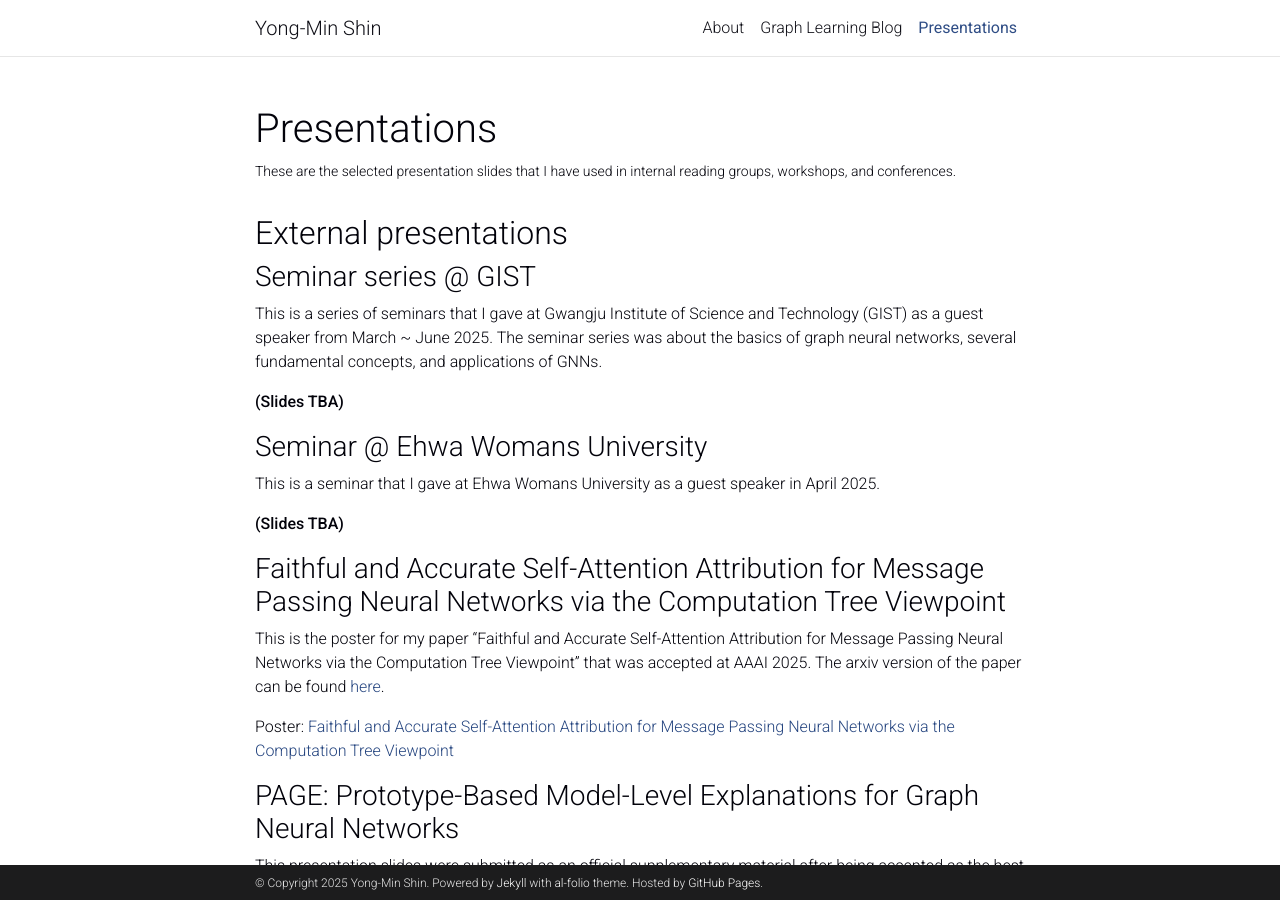
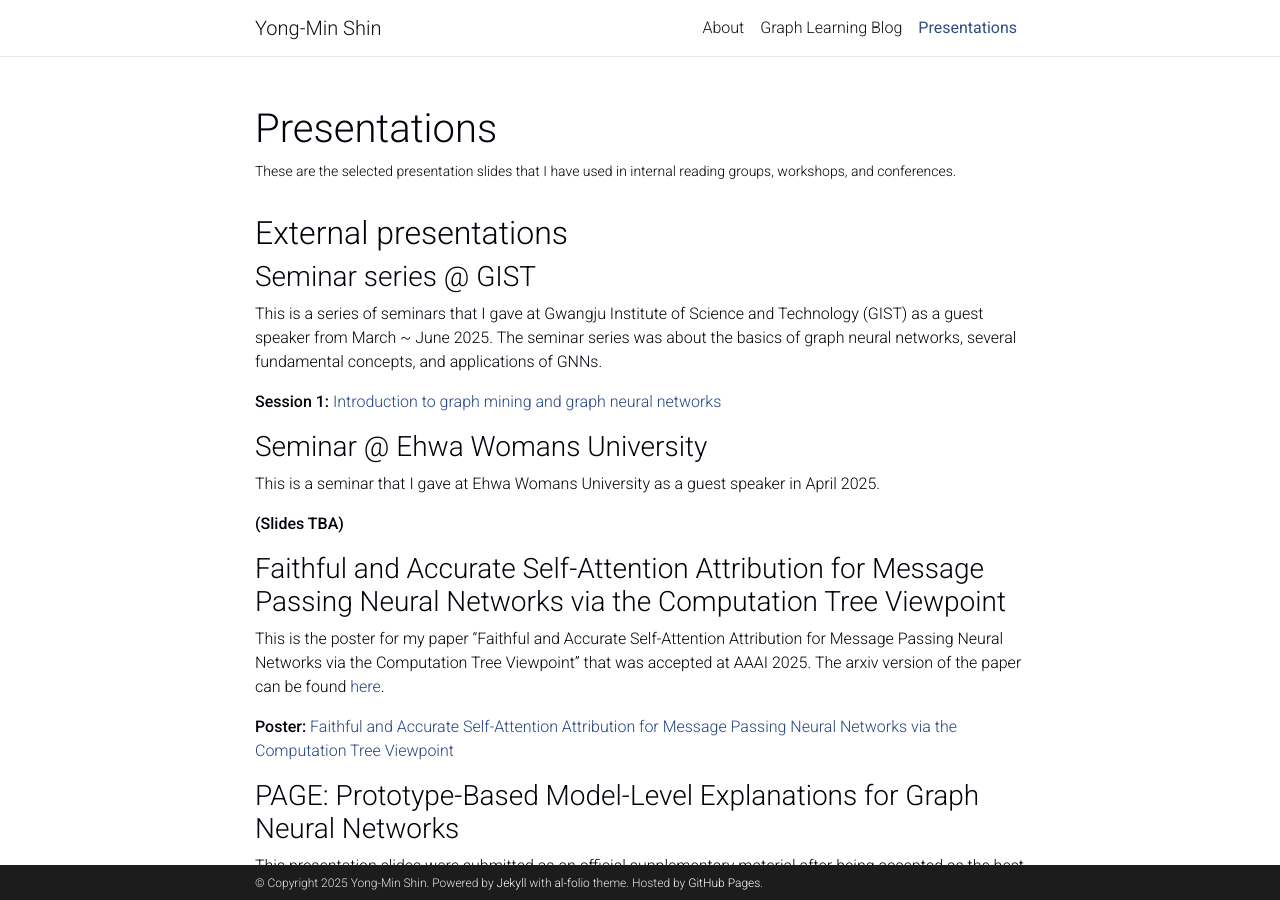
Before and after one commit to jordan7186/jordan7186.github.io, a Jekyll site: the page built from _pages/presentations.md, in a window 1280 px wide and 900 px high. Built offline with Jekyll 4.4.1, drawn with Linux system fonts in a browser that asks for light colours; comment, search, counter and statistics services are not loaded; a style sheet for code colours, icons or effects is not loaded; some of the changed lines change nothing that is shown.

Commit message:
update presentation status

```diff
--- a/_pages/presentations.md
+++ b/_pages/presentations.md
@@ -10,33 +10,38 @@
 ## External presentations
 
 ### Seminar series @ GIST
+
 This is a series of seminars that I gave at Gwangju Institute of Science and Technology (GIST) as a guest speaker from March ~ June 2025. The seminar series was about the basics of graph neural networks, several fundamental concepts, and applications of GNNs.
 
-**(Slides TBA)**
+**Session 1:** [Introduction to graph mining and graph neural networks](/assets/pdf/[GIST]01_Introduction_to_graph_mining_and_graph_neural_networks.pdf)
 
 ### Seminar @ Ehwa Womans University
+
 This is a seminar that I gave at Ehwa Womans University as a guest speaker in April 2025.
 
 **(Slides TBA)**
 
 ### Faithful and Accurate Self-Attention Attribution for Message Passing Neural Networks via the Computation Tree Viewpoint
+
 This is the poster for my paper "Faithful and Accurate Self-Attention Attribution for Message Passing Neural Networks via the Computation Tree Viewpoint" that was accepted at AAAI 2025. The arxiv version of the paper can be found [here](https://arxiv.org/abs/2406.04612).
 
-Poster: [Faithful and Accurate Self-Attention Attribution for Message Passing Neural Networks via the Computation Tree Viewpoint](/assets/pdf/Poster_final_GAtt.pdf)
+**Poster:** [Faithful and Accurate Self-Attention Attribution for Message Passing Neural Networks via the Computation Tree Viewpoint](/assets/pdf/Poster_final_GAtt.pdf)
 
 ### PAGE: Prototype-Based Model-Level Explanations for Graph Neural Networks
+
 This presentation slides were submitted as an official supplementary material after being accepted as the best academic paper at the Graduate School of Yonsei University.
 
-Slide: [PAGE: Prototype-Based Model-Level Explanations for Graph Neural Networks](/assets/pdf/Presentation_PAGE.pdf)
+**Slide:** [PAGE: Prototype-Based Model-Level Explanations for Graph Neural Networks](/assets/pdf/Presentation_PAGE.pdf)
 
 Also, this is the poster that I presented for the short version, accepted at AAAI 2022.
 
-Poster: [PAGE (AAAI 2022)](/assets/pdf/Poster_final_AAAI_2022.pdf)
+**Poster:** [PAGE (AAAI 2022)](/assets/pdf/Poster_final_AAAI_2022.pdf)
 
 ### Edgeless-GNN: Unsupervised Inductive Edgeless Network Embedding
+
 This presentation was given during the 28th Samsung HumanTech award, which eventually led to the award of the bronze prize.
 
-Slide: [Edgeless-GNN: Unsupervised Inductive Edgeless Network Embedding](/assets/pdf/EdgelessGNN_Hutech.pdf)
+**Slide:** [Edgeless-GNN: Unsupervised Inductive Edgeless Network Embedding](/assets/pdf/EdgelessGNN_Hutech.pdf)
 
 
 ## Internal presentations
@@ -45,29 +50,30 @@
 
 This was a two-part presentation where I introduced the basics of causal learning in an internal seminar at my lab, which I got a LOT of help from ["Introduction to Causal Inference" by Brady Neal](https://www.bradyneal.com/causal-inference-course). Thank you!!
 
-Slide 1: [Causal learning: Part 1](/assets/pdf/Causal_learning_part1.pdf)
-Slide 2: [Causal learning: Part 2](/assets/pdf/Causal_learning_part2.pdf)
+**Slide 1:** [Causal learning: Part 1](/assets/pdf/Causal_learning_part1.pdf)
+
+**Slide 2:** [Causal learning: Part 2](/assets/pdf/Causal_learning_part2.pdf)
 
 ### Self-supervised learning
 
-- This was a presentation made when I was interested in understanding the SimCLR framework.
+This was a presentation made when I was interested in understanding the SimCLR framework.
 
-Slide: [Introduction to SimCLR](/assets/pdf/SimCLR.pdf)
+**Slide:** [Introduction to SimCLR](/assets/pdf/SimCLR.pdf)
 
 ### Knowledge distillation
 
-- Towards understanding knowledge distillation: This was a presentation made when I was interested in understanding knowledge distillation, which I eventually applied to my research on efficient graph learning.
+Towards understanding knowledge distillation: This was a presentation made when I was interested in understanding knowledge distillation, which I eventually applied to my research on efficient graph learning.
 
-Slide: [Towards understanding knowledge distillation](/assets/pdf/Knowledge_distillation.pdf)
+**Slide:** [Towards understanding knowledge distillation](/assets/pdf/Knowledge_distillation.pdf)
 
 ### Physics-informed machine learning (PIML)
 
-- A review of the paper: Vector Neurons: A General Framework for SO(3)-Equivariant Networks by Dent et al. This was a presentation made when I was interested in understanding the physics-informed machine learning landscape.
+A review of the paper: Vector Neurons: A General Framework for SO(3)-Equivariant Networks by Dent et al. This was a presentation made when I was interested in understanding the physics-informed machine learning landscape.
 
-Slide: [Vector Neurons: A General Framework for SO(3)-Equivariant Networks](/assets/pdf/Vector_Neurons.pdf)
+**Slide:** [Vector Neurons: A General Framework for SO(3)-Equivariant Networks](/assets/pdf/Vector_Neurons.pdf)
 
 ### Unsupervised disentanglement
 
-- A review of the paper: Challenging common assumptions in the unsupervised learning of disentangled representations by Locatello et al.
+A review of the paper: Challenging common assumptions in the unsupervised learning of disentangled representations by Locatello et al.
 
-Slide: [Challenging common assumptions in the unsupervised learning of disentangled representations](/assets/pdf/Unsupervised_disentanglement.pdf)
+**Slide:** [Challenging common assumptions in the unsupervised learning of disentangled representations](/assets/pdf/Unsupervised_disentanglement.pdf)
```
Also changed, not shown: 1 other file.
